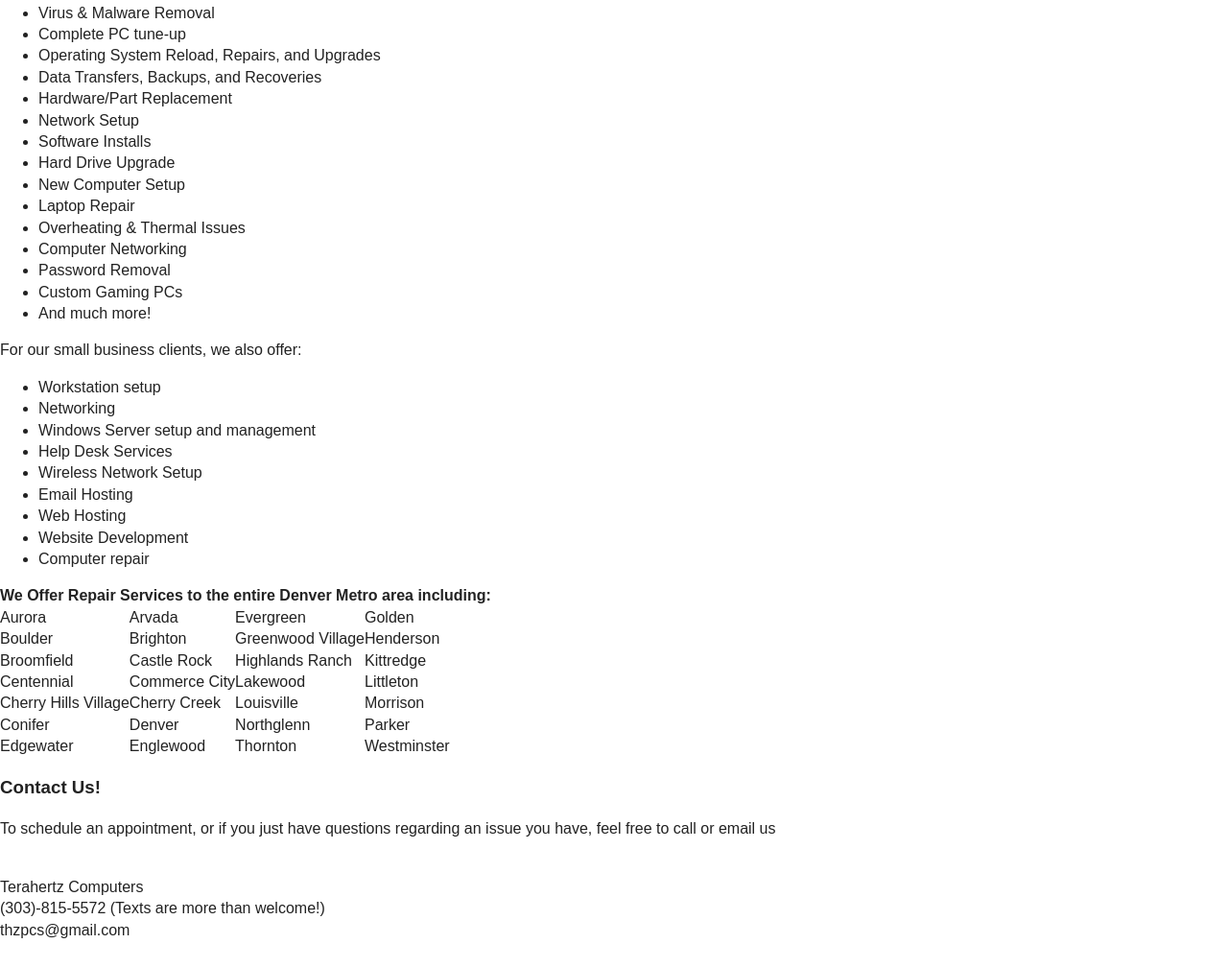
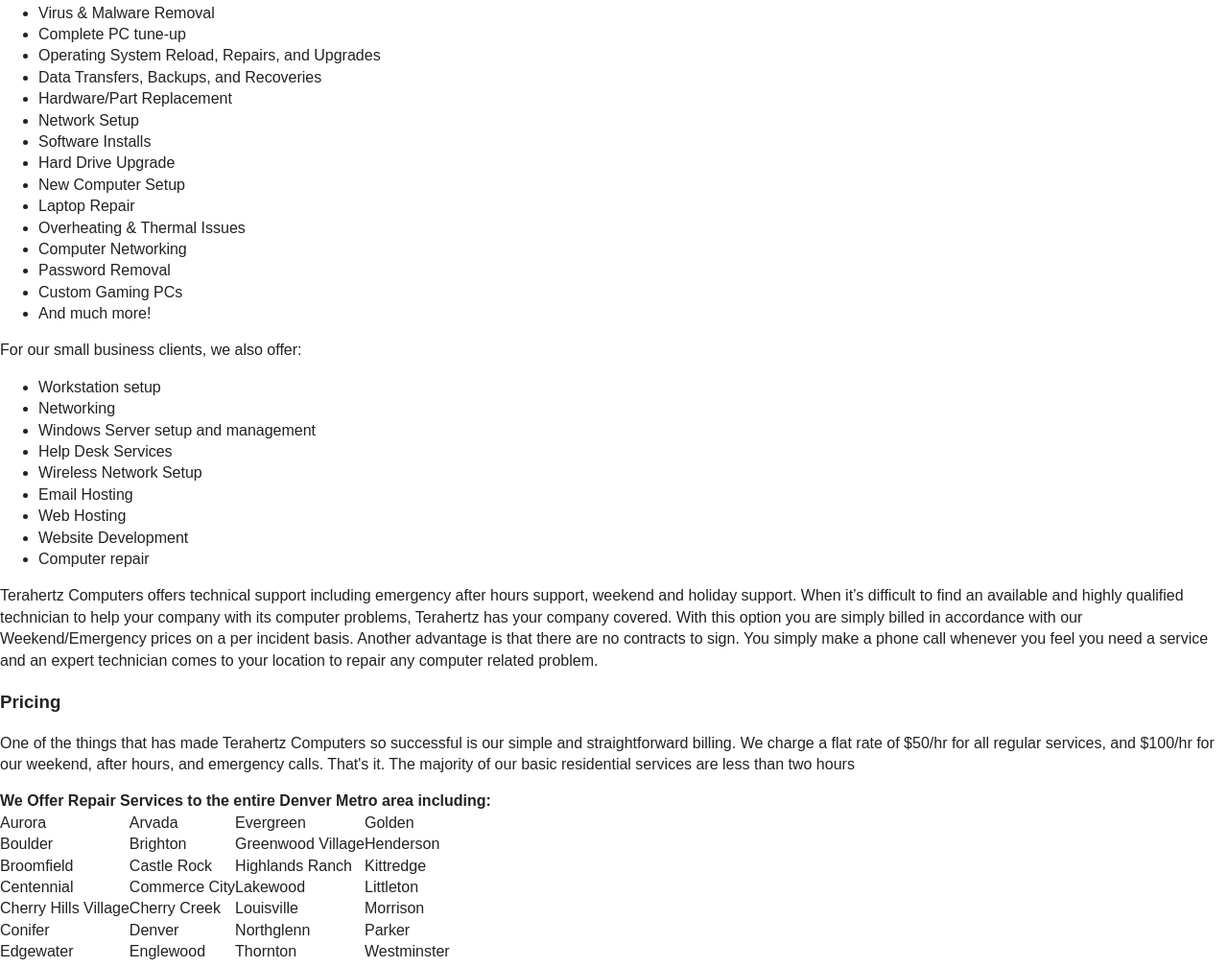
Before and after one commit to GEO-IASS/Thz-PCs, a plain HTML site: page index.html in a window 1280 px wide. Shown: the part 256-1264 px from the top of the page at 96% size. Drawn offline with nearby package versions, Linux system fonts and the light colour scheme.

Commit message:
Added Pricing and other stuff

```diff
--- a/index.html
+++ b/index.html
@@ -58,6 +58,16 @@
 		<li>Website Development</li>
 		<li>Computer repair</li>
 		</ul>
+
+		<p>Terahertz Computers offers technical support including emergency after hours support, weekend and holiday support. When it’s difficult to find an available
+		and highly qualified technician to help your company with its computer problems, Terahertz has your company covered.  With this option you are simply billed in accordance with our Weekend/Emergency prices on a per incident basis.
+		Another advantage is that there are no contracts to sign. You simply make a phone call whenever you feel you need a service and an expert technician
+		comes to your location to repair any computer related problem.
+		</p>
+
+		<h3>Pricing</h3>
+		<p>One of the things that has made Terahertz Computers so successful is our simple and straightforward billing. We charge a flat rate of $50/hr for all regular services,
+		and $100/hr for our weekend, after hours, and emergency calls. That's it. The majority of our basic residential services are less than two hours</p>
 
 			<strong> We Offer Repair Services to the entire Denver Metro area including:</strong>
 			<table border="0" cellspacing="10" cellpadding="0">
```
